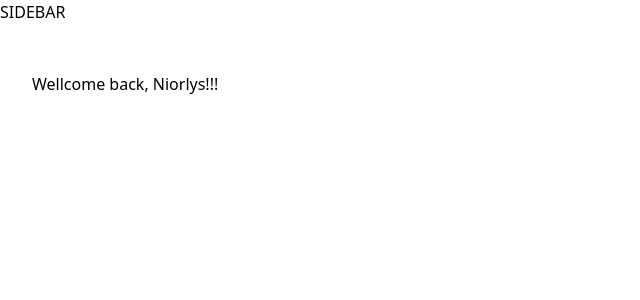
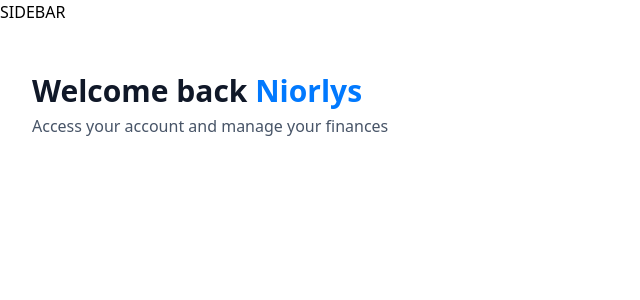
Before and after one commit to Niorlys/easy-bank, a Next.js app in the folder eb-app/: page / in a window 1280 px wide. Shown: the top 300 px of the page, without its empty margins (0-640 px from the left). Built offline with nearby package versions, Linux system fonts and the light colour scheme.

Commit message:
Added header box component

```diff
--- a/eb-app/app/(root)/page.tsx
+++ b/eb-app/app/(root)/page.tsx
@@ -1,10 +1,19 @@
 import React from 'react'
+import HeaderBox from '@/components/HeaderBox'
 
 const Home = () => {
+  const loggedInUser = {"firstName": "Niorlys", "lastName": "Mendez"};//await getLoggedInUser();
   return (
     <section className="home">
         <div className="home-content">
-            <header className="home-header">Wellcome back, Niorlys!!!</header>
+            <header className="home-header">
+                <HeaderBox
+                type="greeting"
+                title="Welcome back"
+                subtext="Access your account and manage your finances"
+                user={loggedInUser?.firstName || "Guest"}
+                 />
+            </header>
         </div>
     </section>
   )
--- /dev/null
+++ b/eb-app/components/HeaderBox.tsx
@@ -0,0 +1,17 @@
+import React from 'react'
+
+const HeaderBox = ({ type="title", title, subtext, user }: HeaderBoxProps) => {
+  return (
+    <div className="header-box">
+      <h1 className="header-box-title">
+        {title}
+        {type === "greeting" && (<span className="text-bankGradient">
+          &nbsp;{user}</span>
+          )}
+      </h1>
+      <p className="header-box-subtext">{subtext}</p>
+    </div>
+  );
+};
+
+export default HeaderBox;
```
